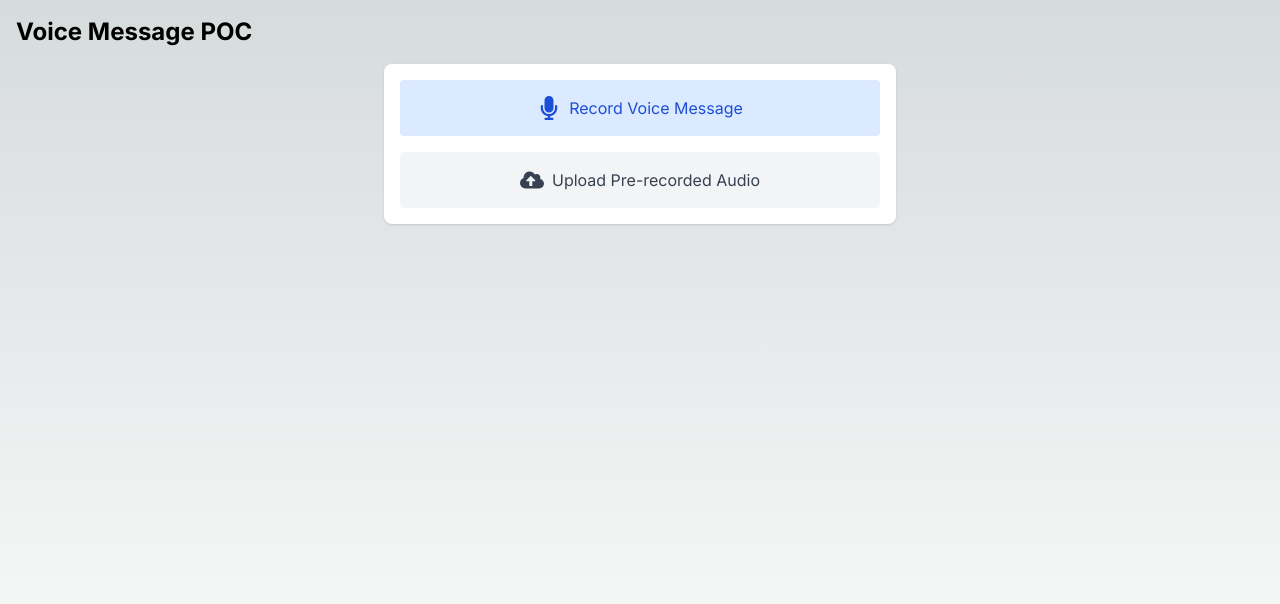
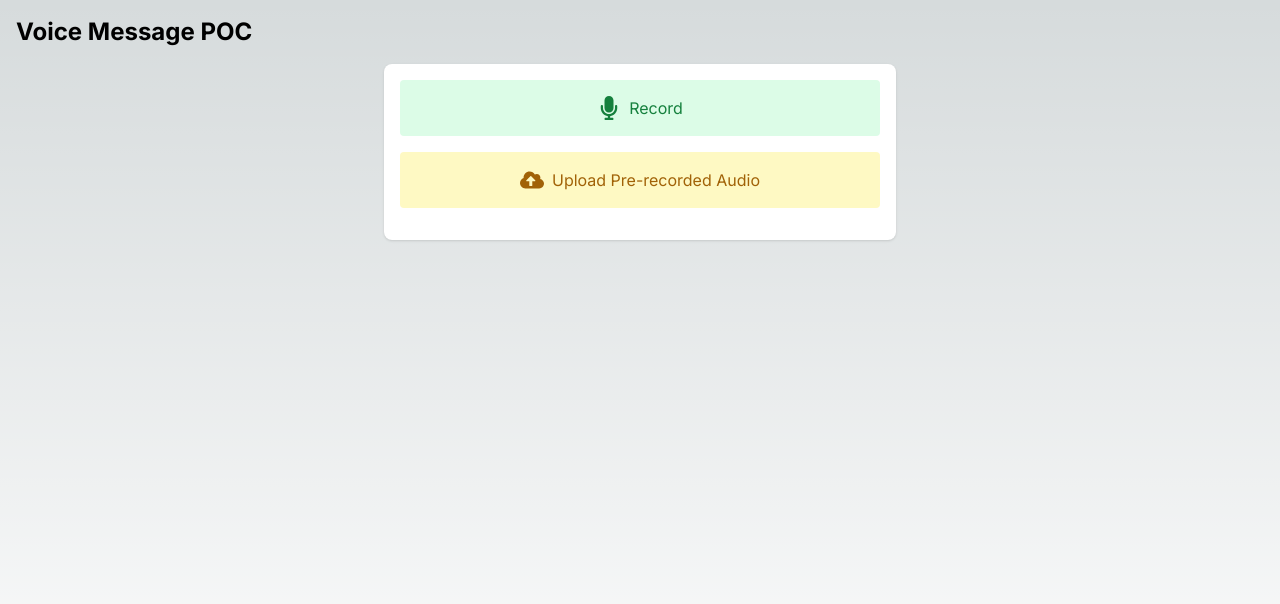
Before and after one commit to nazmulsisil/poc-voice-attachment, a Next.js app: page / in a window 1280 px wide. Shown: the top 604 px of the page. Built offline with nearby package versions, Linux system fonts and the light colour scheme.

Commit message:
fix: Audio types on android

```diff
--- a/src/components/VoiceMessage/VoiceMessage.tsx
+++ b/src/components/VoiceMessage/VoiceMessage.tsx
@@ -26,7 +26,9 @@ export const VoiceMessage: FC<VoiceMessageProps> = ({ maxRecordingLength }) => {
       setAudioFiles((prevFiles) => [...prevFiles, ...audioFiles]);
     },
     accept: {
-      "audio/*": [".wav", ".mp3", ".webm"],
+      "audio/webm": [".webm"],
+      "audio/wav": [".wav"],
+      "audio/mpeg": [".mp3"],
     },
   });
 
@@ -95,17 +97,37 @@ export const VoiceMessage: FC<VoiceMessageProps> = ({ maxRecordingLength }) => {
 
   return (
     <div className="max-w-lg mx-auto p-4 bg-white shadow rounded-lg">
+      <div className="flex flex-col gap-4 mb-4">
+        <button
+          className="p-4 rounded bg-green-100 text-green-700 hover:bg-green-200 flex items-center justify-center gap-2"
+          onClick={handleStartRecording}
+        >
+          <FaMicrophone size={24} />
+          Record
+        </button>
+        <div
+          {...getRootProps()}
+          className="p-4 rounded bg-yellow-100 text-yellow-700 hover:bg-yellow-200 cursor-pointer flex items-center justify-center gap-2"
+        >
+          <input {...getInputProps()} />
+          <FaCloudUploadAlt size={24} />
+          Upload Pre-recorded Audio
+        </div>
+      </div>
+
+      {recording && (
         <div
           className={`p-4 mb-4 rounded cursor-pointer text-center transition-colors ${
             recording ? "bg-red-100" : "bg-blue-100"
           }`}
-        onClick={recording ? handleStopRecording : handleStartRecording}
+          onClick={handleStopRecording}
         >
           <div className="flex justify-center items-center gap-2 text-blue-700">
             <FaMicrophone size={24} />
-          {recording ? `Stop Recording (${timeLeft}s)` : "Record Voice Message"}
+            Stop Recording ({timeLeft}s)
           </div>
         </div>
+      )}
 
       {audioBlob && (
         <div className="mt-4 text-center">
@@ -123,19 +145,6 @@ export const VoiceMessage: FC<VoiceMessageProps> = ({ maxRecordingLength }) => {
         </div>
       )}
 
-      <div
-        className={`p-4 mt-4 rounded cursor-pointer text-center transition-colors ${
-          isDragActive ? "bg-green-100" : "bg-gray-100"
-        }`}
-        {...getRootProps()}
-      >
-        <input {...getInputProps()} />
-        <div className="flex justify-center items-center gap-2 text-gray-700">
-          <FaCloudUploadAlt size={24} />
-          Upload Pre-recorded Audio
-        </div>
-      </div>
-
       {audioFiles.length > 0 && (
         <div className="mt-6">
           <h2 className="text-lg font-semibold mb-2">Uploaded Audio Files</h2>
@@ -143,16 +152,15 @@ export const VoiceMessage: FC<VoiceMessageProps> = ({ maxRecordingLength }) => {
             <table className="w-full table-auto">
               <thead>
                 <tr>
-                  <th className="px-4 py-2 text-left">File Name</th>
-                  <th className="px-4 py-2 text-left">Playback</th>
+                  <th className="px-4 py-2 text-left">File</th>
                 </tr>
               </thead>
               <tbody>
                 {audioFiles.map((file) => (
                   <tr key={file.name}>
-                    <td className="border px-4 py-2">{file.name}</td>
                     <td className="border px-4 py-2">
-                      <audio controls className="w-full">
+                      <div>{file.name}</div>
+                      <audio controls className="w-full mt-2">
                         <source
                           src={URL.createObjectURL(file)}
                           type={file.type}
```
Lines whose indentation alone changed are shown as unchanged.
